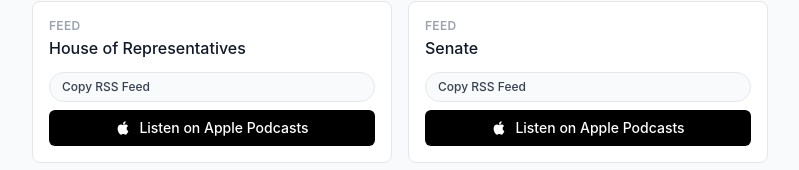
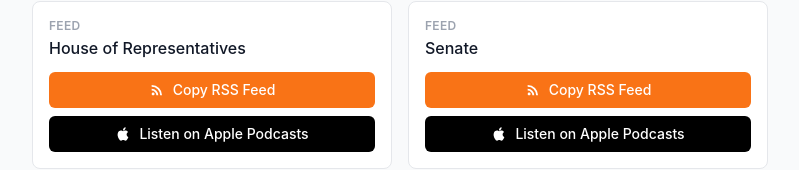
Before and after one commit to XWBarton/on-notice, a Next.js app in the folder apps/web/: page /podcast in a window 1280 px wide. Shown: the part 184-354 px from the top of the page, without its empty margins (240-1039 px from the left). Built offline with nearby package versions, Linux system fonts and the light colour scheme; no server answers; the database is empty.

Commit message:
Style RSS button to match Apple Podcasts button

```diff
--- a/apps/web/app/podcast/CopyRssButton.tsx
+++ b/apps/web/app/podcast/CopyRssButton.tsx
@@ -14,8 +14,11 @@
   return (
     <button
       onClick={copy}
-      className="inline-flex items-center gap-1.5 text-xs font-medium bg-gray-50 hover:bg-gray-100 border border-gray-200 rounded-full px-3 py-1.5 transition-colors text-gray-700"
+      className="flex items-center justify-center gap-2 w-full px-3 py-2 rounded-md bg-orange-500 text-white text-sm font-medium hover:bg-orange-600 transition-colors"
     >
+      <svg className="w-4 h-4 shrink-0" viewBox="0 0 24 24" fill="currentColor">
+        <path d="M6.18 15.64a2.18 2.18 0 0 1 2.18 2.18C8.36 19.01 7.38 20 6.18 20C4.98 20 4 19.01 4 17.82a2.18 2.18 0 0 1 2.18-2.18M4 4.44A15.56 15.56 0 0 1 19.56 20h-2.83A12.73 12.73 0 0 0 4 7.27V4.44m0 5.66a9.9 9.9 0 0 1 9.9 9.9h-2.83A7.07 7.07 0 0 0 4 12.93V10.1z"/>
+      </svg>
       {copied ? "Copied!" : "Copy RSS Feed"}
     </button>
   );
```
